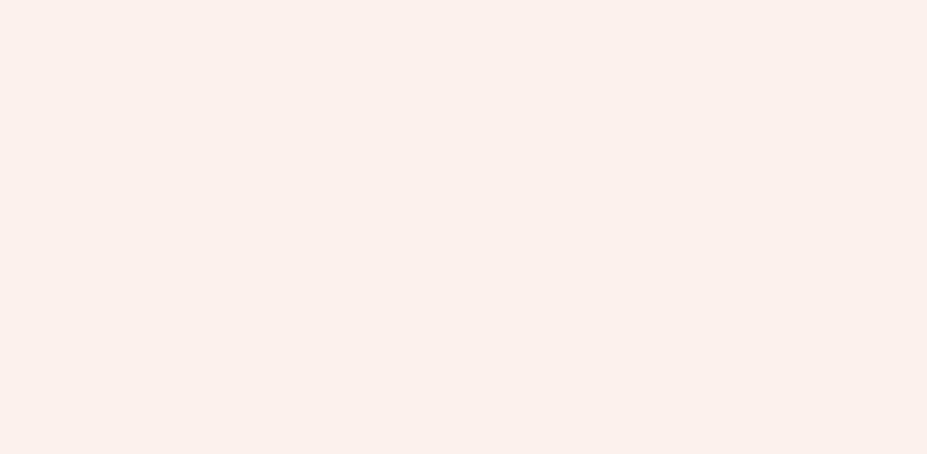
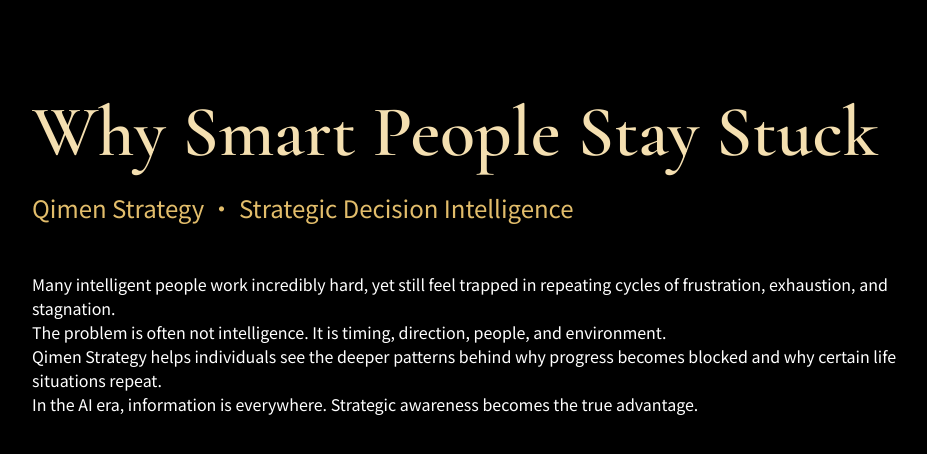
Before and after one commit to BODHIWONG/qmfeng-website, a Next.js app: page /insights/why-smart-people-stay-stuck in a window 1280 px wide. Before the commit this address had no page. Shown: the top 454 px of the page, without its empty margins (160-1087 px from the left). Built offline with nearby package versions, Linux system fonts and the light colour scheme.

Commit message:
Add Why Smart People Stay Stuck article

```diff
--- /dev/null
+++ b/app/insights/why-smart-people-stay-stuck/page.tsx
@@ -0,0 +1,16 @@
+export default function Page() {
+  return (
+    <main className="min-h-screen bg-black px-6 py-24 text-white md:px-12">
+      <div className="mx-auto max-w-4xl">
+        <h1 className="text-5xl font-semibold text-[#f4dfb0] md:text-7xl">Why Smart People Stay Stuck</h1>
+        <p className="mt-6 text-2xl text-[#e2bd6b]">Qimen Strategy · Strategic Decision Intelligence</p>
+        <article className="prose prose-invert mt-12 max-w-none prose-p:text-white/80 prose-headings:text-[#f4dfb0]">
+          <p>Many intelligent people work incredibly hard, yet still feel trapped in repeating cycles of frustration, exhaustion, and stagnation.</p>
+          <p>The problem is often not intelligence. It is timing, direction, people, and environment.</p>
+          <p>Qimen Strategy helps individuals see the deeper patterns behind why progress becomes blocked and why certain life situations repeat.</p>
+          <p>In the AI era, information is everywhere. Strategic awareness becomes the true advantage.</p>
+        </article>
+      </div>
+    </main>
+  )
+}
```
